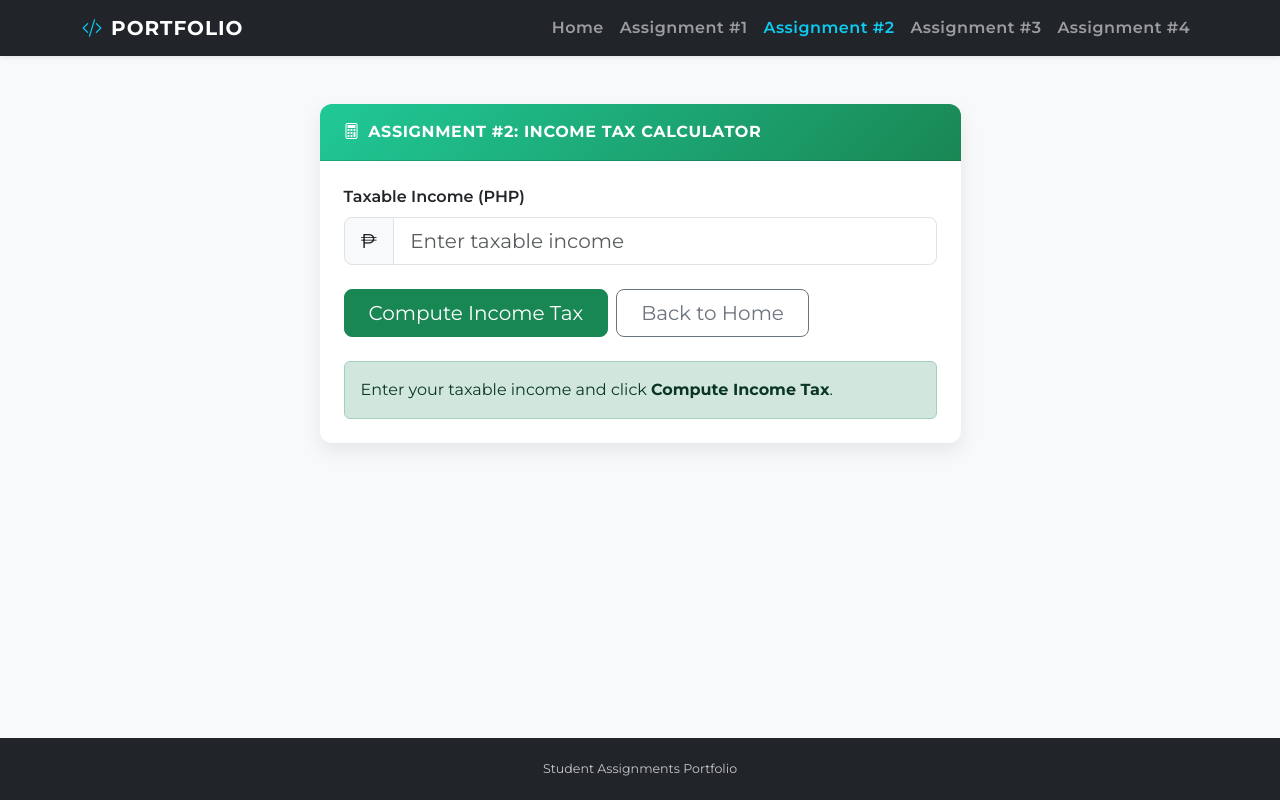
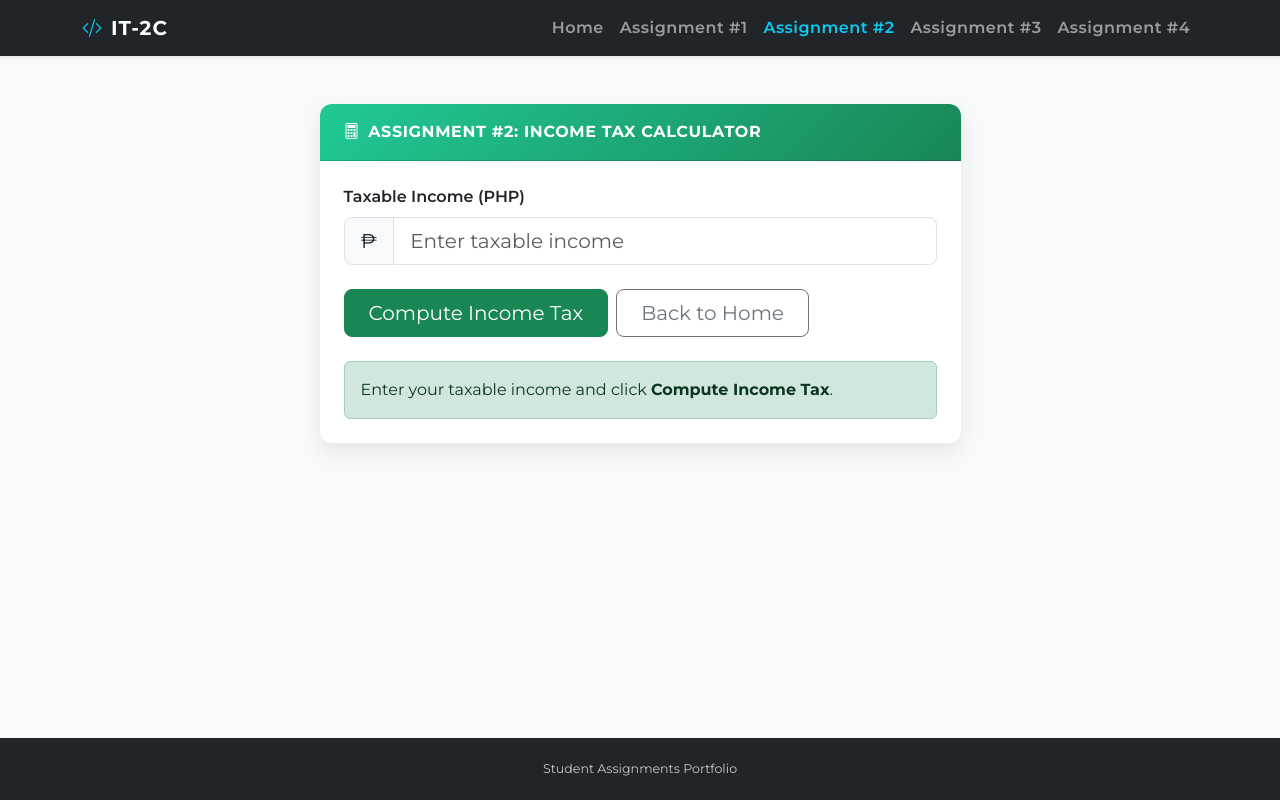
Before and after one commit to Jolessss/jjdfaminial.github.io, a plain HTML site: page assignment2.html in a window 1280 px wide. Drawn offline with nearby package versions, Linux system fonts and the light colour scheme.

Commit message:
Update navbar brand name from 'Portfolio' to 'IT-2C'

```diff
--- a/assignment2.html
+++ b/assignment2.html
@@ -15,7 +15,7 @@
 <body>
   <nav class="navbar navbar-expand-lg navbar-dark bg-dark shadow-sm sticky-top">
     <div class="container">
-      <a class="navbar-brand" href="index.html"><i class="bi bi-code-slash me-2 text-info"></i>Portfolio</a>
+      <a class="navbar-brand" href="index.html"><i class="bi bi-code-slash me-2 text-info"></i>IT-2C</a>
       <button class="navbar-toggler" type="button" data-bs-toggle="collapse" data-bs-target="#navbarResponsive" aria-controls="navbarResponsive" aria-expanded="false" aria-label="Toggle navigation">
         <span class="navbar-toggler-icon"></span>
       </button>
```
